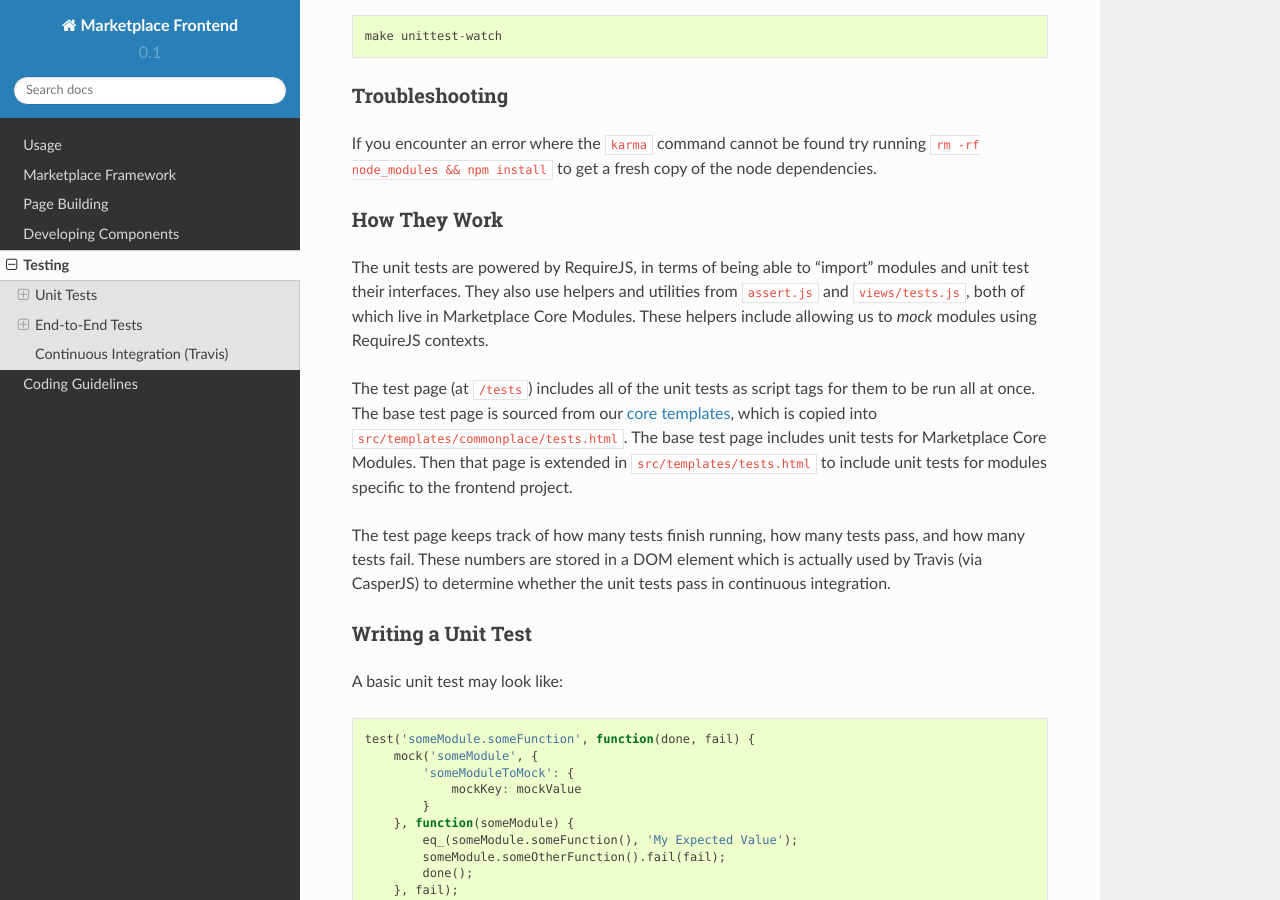
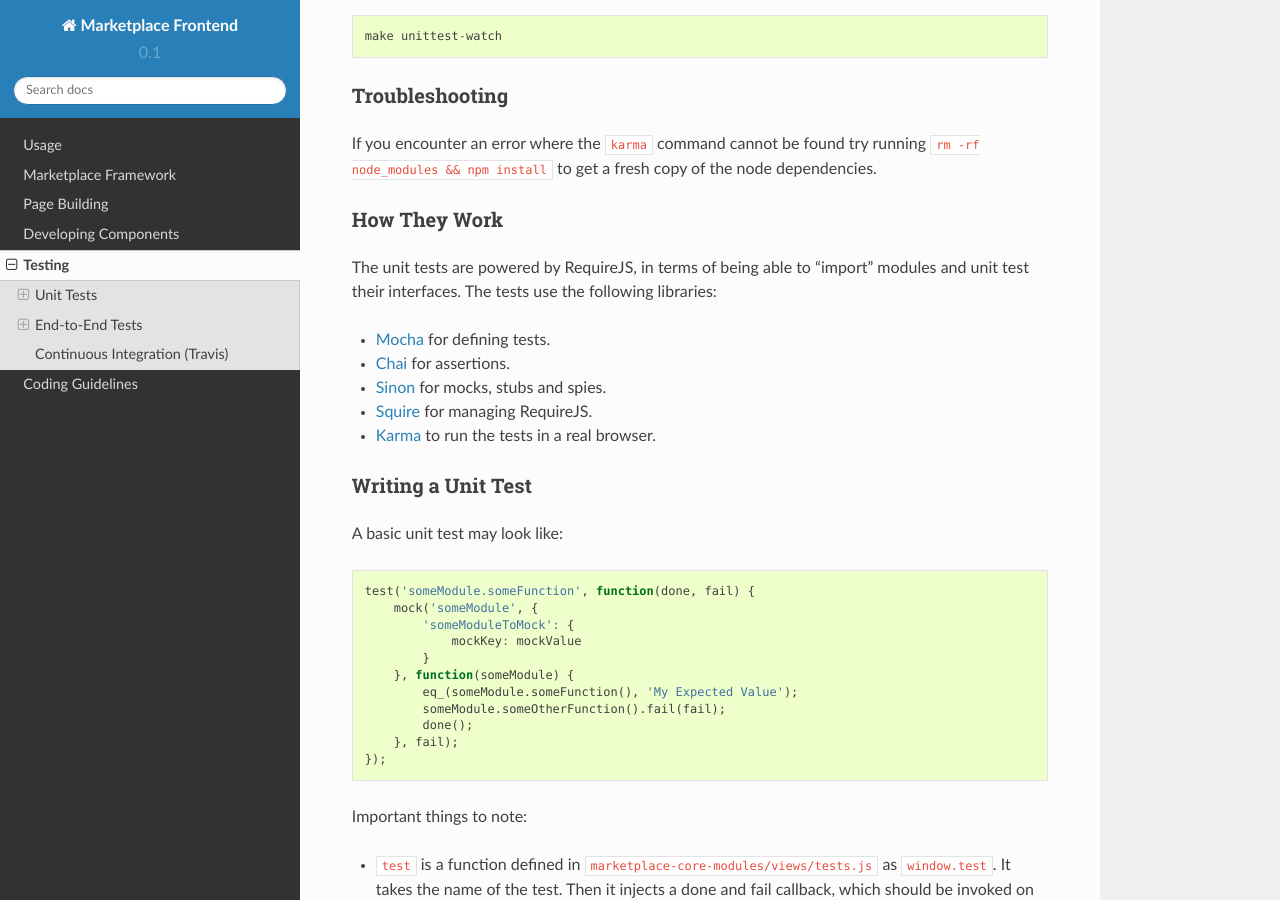
Before and after one commit to mozilla/marketplace-frontend-docs, a Sphinx documentation site: the page built from docs/topics/testing.rst, in a window 1280 px wide and 900 px high, scrolled down 905 px. Built offline with Sphinx 7.4.7 and the Read the Docs theme 2.0.0, drawn with Linux system fonts in a browser that asks for light colours; pages that are not in the unit, such as notebooks, are missing from menus.

Commit message:
Document testing libraries

```diff
--- a/docs/topics/testing.rst
+++ b/docs/topics/testing.rst
@@ -47,23 +47,19 @@ How They Work
 -------------
 
 The unit tests are powered by RequireJS, in terms of being able to "import"
-modules and unit test their interfaces. They also use helpers and utilities
-from ``assert.js`` and ``views/tests.js``, both of which live in Marketplace
-Core Modules. These helpers include allowing us to *mock* modules using
-RequireJS contexts.
+modules and unit test their interfaces. The tests use the following libraries:
 
-The test page (at ``/tests``) includes all of the unit tests as script tags for
-them to be run all at once. The base test page is sourced from our
-`core templates <https://github.com/mozilla/commonplace/tree/master/dist/core-templates>`_,
-which is copied into ``src/templates/commonplace/tests.html``. The base test
-page includes unit tests for Marketplace Core Modules. Then that page is
-extended in ``src/templates/tests.html`` to include unit tests for modules
-specific to the frontend project.
+* `Mocha`_ for defining tests.
+* `Chai`_ for assertions.
+* `Sinon`_ for mocks, stubs and spies.
+* `Squire`_ for managing RequireJS.
+* `Karma`_ to run the tests in a real browser.
 
-The test page keeps track of how many tests finish running, how many tests
-pass, and how many tests fail. These numbers are stored in a DOM element
-which is actually used by Travis (via CasperJS) to determine whether the unit
-tests pass in continuous integration.
+.. _Mocha: http://mochajs.org/
+.. _Chai: http://chaijs.com/
+.. _Sinon: http://sinonjs.org/
+.. _Squire: https://github.com/iammerrick/Squire.js/
+.. _Karma: http://karma-runner.github.io/
 
 Writing a Unit Test
 -------------------
```
